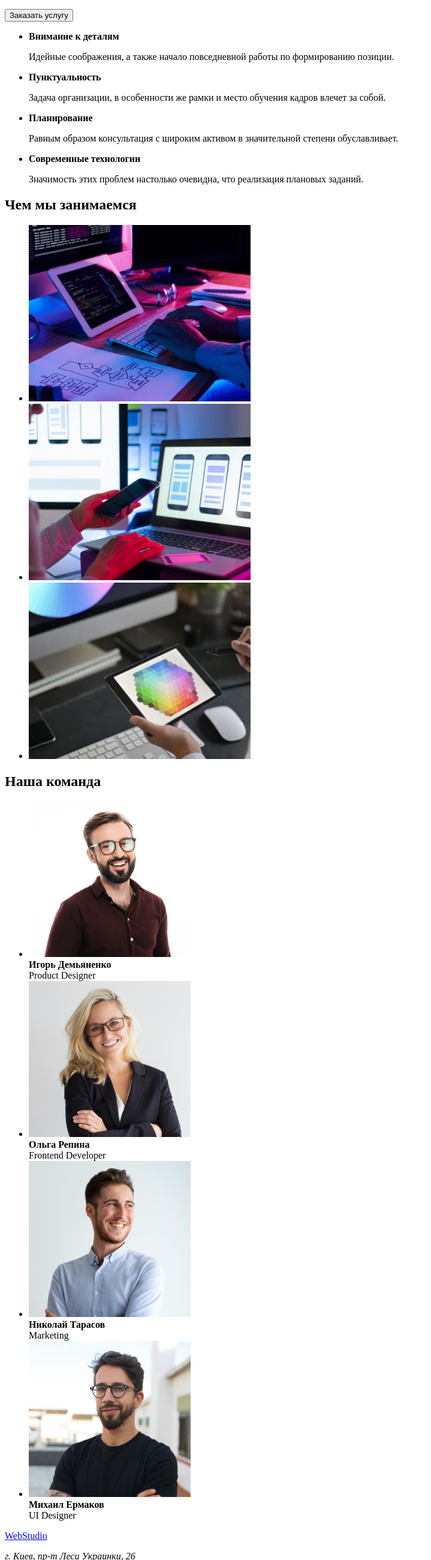
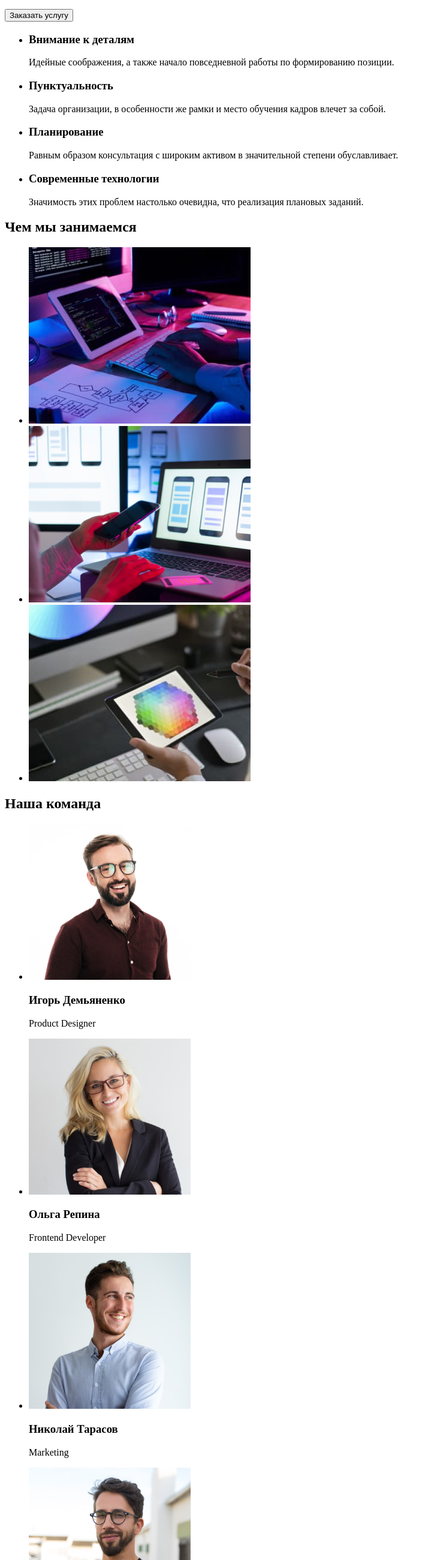
Before and after one commit to Skrypit/goit-markup-hw-01, a plain HTML site: page index.html in a window 1280 px wide. Shown: the part 200-2800 px from the top of the page at 60% size, without its empty margins (0-719 px from the left). Drawn offline with Linux system fonts and the light colour scheme.

Commit message:
Правки №1
Виправив

https://github.com/Skrypit/goit-markup-hw-01/blob/0fc3153f6a8cff32109e33b051e1251c11021e04/index.html#L33 повинен бути h3

https://github.com/Skrypit/goit-markup-hw-01/blob/0fc3153f6a8cff32109e33b051e1251c11021e04/index.html#L95 всередині li повинні бути  img + h3 +p

https://github.com/Skrypit/goit-markup-hw-01/blob/0fc3153f6a8cff32109e33b051e1251c11021e04/index.html#L151 посилання потрібно обернути в список. р так не потрібно

```diff
--- a/index.html
+++ b/index.html
@@ -30,21 +30,21 @@
       <section>
         <ul>
           <li>
-            <p><b>Внимание к деталям</b></p>
+            <h3>Внимание к деталям</h3>
             <p>
               Идейные соображения, а также начало повседневной работы по
               формированию позиции.
             </p>
           </li>
           <li>
-            <p><b>Пунктуальность</b></p>
+            <h3>Пунктуальность</h3>
             <p>
               Задача организации, в особенности же рамки и место обучения кадров
               влечет за собой.
             </p>
           </li>
           <li>
-            <p><b>Планирование</b></p>
+            <h3>Планирование</h3>
             <p>
               Равным образом консультация с широким активом в значительной
               степени обуславливает.
@@ -52,7 +52,7 @@
           </li>
 
           <li>
-            <p><b>Современные технологии</b></p>
+            <h3>Современные технологии</h3>
             <p>
               Значимость этих проблем настолько очевидна, что реализация
               плановых заданий.
@@ -99,9 +99,9 @@
                 alt="Игорь Демьяненко"
                 width="270"
                 height="260"
-              /><br />
-              <b>Игорь Демьяненко</b> <br />
-              Product Designer<br />
+              />
+              <h3><b>Игорь Демьяненко</b></h3>
+              <p>Product Designer</p>
             </div>
           </li>
           <li>
@@ -111,9 +111,9 @@
                 alt="Ольга Репина"
                 width="270"
                 height="260"
-              /><br />
-              <b>Ольга Репина</b><br />
-              Frontend Developer<br />
+              />
+              <h3><b>Ольга Репина</b></h3>
+              <p>Frontend Developer</p>
             </div>
           </li>
           <li>
@@ -123,9 +123,9 @@
                 alt="Николай Тарасов"
                 width="270"
                 height="260"
-              /><br />
-              <b>Николай Тарасов</b><br />
-              Marketing<br />
+              />
+              <h3><b>Николай Тарасов</b></h3>
+              <p>Marketing</p>
             </div>
           </li>
           <li>
@@ -136,9 +136,9 @@
                 width="270"
                 height="260"
               />
-              <br />
-              <b>Михаил Ермаков</b><br />
-              UI Designer
+
+              <h3><b>Михаил Ермаков</b></h3>
+              <p>UI Designer</p>
             </div>
           </li>
         </ul>
@@ -148,8 +148,12 @@
       <a href="./index.html" lang="en">WebStudio</a>
       <address>
         <p>г. Киев, пр-т Леси Украинки, 26</p>
-        <p><a href="mailto:info@devstudio.com">info@devstudio.com</a><br /></p>
-        <p><a href="tel:0961111111">+38 096 111 11 11</a></p>
+        <ul>
+          <li>
+            <a href="mailto:info@devstudio.com">info@devstudio.com</a><br />
+          </li>
+          <li><a href="tel:0961111111">+38 096 111 11 11</a></li>
+        </ul>
       </address>
     </footer>
   </body>
```
